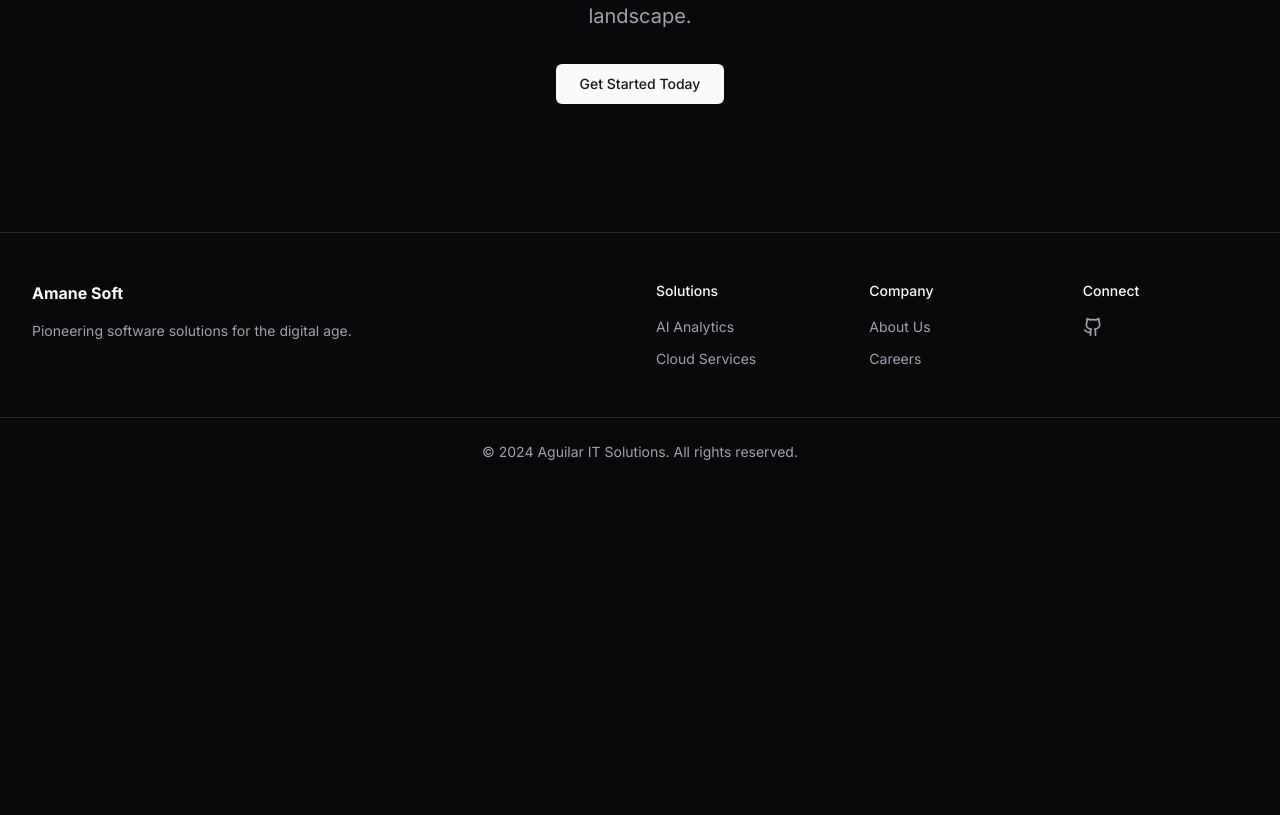
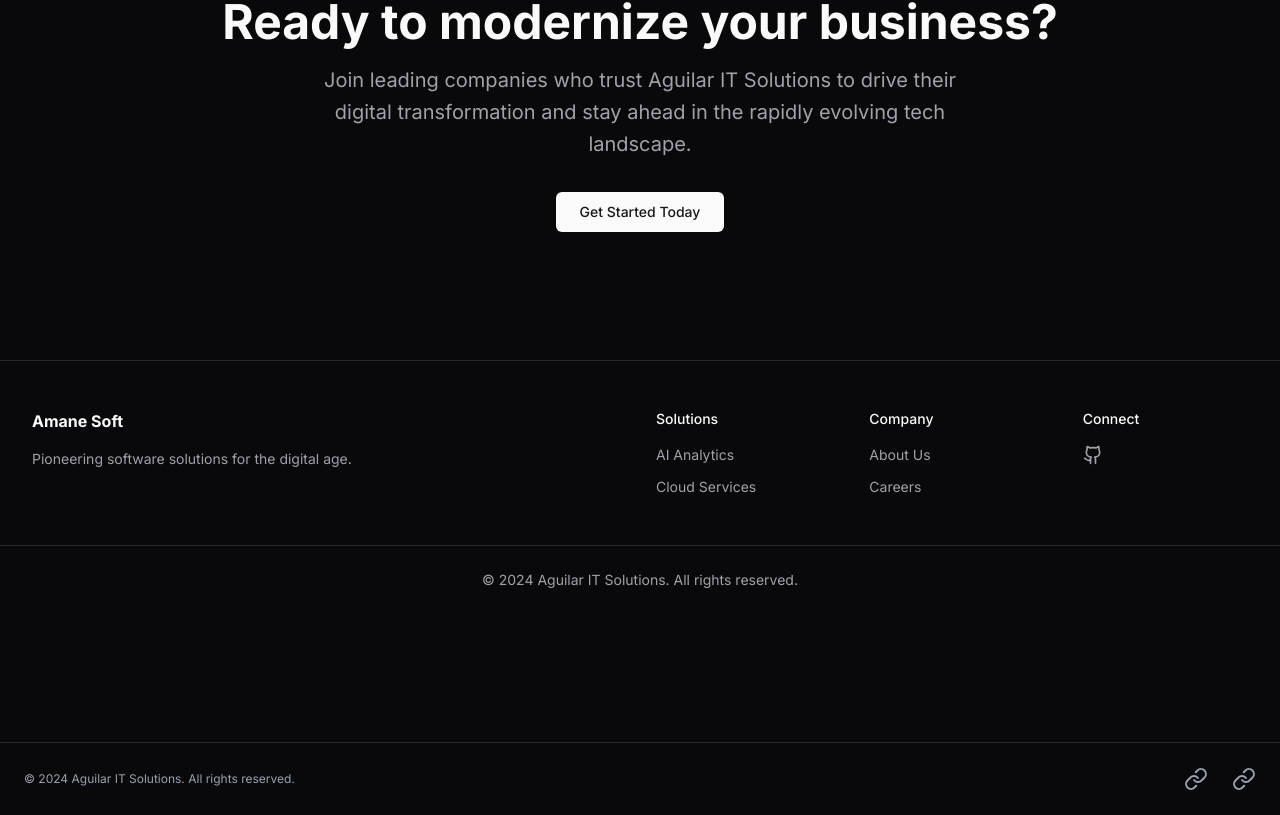
Before and after one commit to AguilarITSolutions/AITS-Website, a Next.js app: page / in a window 1280 px wide. Shown: the part 1872-2687 px from the top of the page. Before the commit the page ends 2358 px from the top, so only its background shows below. Built offline with nearby package versions, Linux system fonts and the light colour scheme.

Commit message:
⚙️ Minor config changes (#4)
- Add `semi: true` in `prettier.config.js`
- Update `yarn.lock`
- Revise class naming in main `page.tsx`

```diff
--- a/app/page.tsx
+++ b/app/page.tsx
@@ -4,17 +4,13 @@ import CTA from "@/components/cta";
 import Footer from "@/components/footer";
 import Navbar from "@/components/navbar";
 import FadeIn from "@/components/fade-in";
+import { Link } from "lucide-react";
 
 export default function Home() {
   return (
-    <div className="relative min-h-screen">
-      {/* Background gradients */}
-      <div className="pointer-events-none fixed inset-0">
-        <div className="from-background via-background/90 to-background absolute inset-0 bg-gradient-to-b" />
-        <div className="absolute top-0 right-0 h-[500px] w-[500px] bg-blue-500/10 blur-[100px]" />
-        <div className="absolute bottom-0 left-0 h-[500px] w-[500px] bg-purple-500/10 blur-[100px]" />
-      </div>
-
+    <div className="flex min-h-[100dvh] flex-col">
+      <main className="flex-1">
+        <section className="w-full py-4 sm:py-10 md:py-16 lg:py-24 xl:py-32">
           <div className="relative z-10">
             <FadeIn delay={100} duration={600}>
               <Navbar />
@@ -36,6 +32,27 @@ export default function Home() {
               <Footer />
             </FadeIn>
           </div>
+        </section>
+      </main>
+      <footer className="flex w-full shrink-0 flex-col items-center gap-2 border-t px-4 py-6 sm:flex-row md:px-6">
+        <p className="text-xs text-gray-500 dark:text-gray-400">
+          © 2024 Aguilar IT Solutions. All rights reserved.
+        </p>
+        <nav className="flex gap-4 sm:ml-auto sm:gap-6">
+          <Link
+            className="text-xs text-gray-500 underline-offset-4 hover:underline dark:text-gray-400"
+            href="/"
+          >
+            Terms & Conditions
+          </Link>
+          <Link
+            className="text-xs text-gray-500 underline-offset-4 hover:underline dark:text-gray-400"
+            href="/"
+          >
+            Privacy Policy
+          </Link>
+        </nav>
+      </footer>
     </div>
   );
 }
--- a/prettier.config.js
+++ b/prettier.config.js
@@ -6,4 +6,5 @@ module.exports = {
   trailingComma: "es5",
   bracketSpacing: true,
   plugins: ["prettier-plugin-tailwindcss"],
+  semi: true,
 };
```
Also changed, not shown: 1 other file (tests, documents, lock files or other folders). Lines whose indentation alone changed are shown as unchanged.
